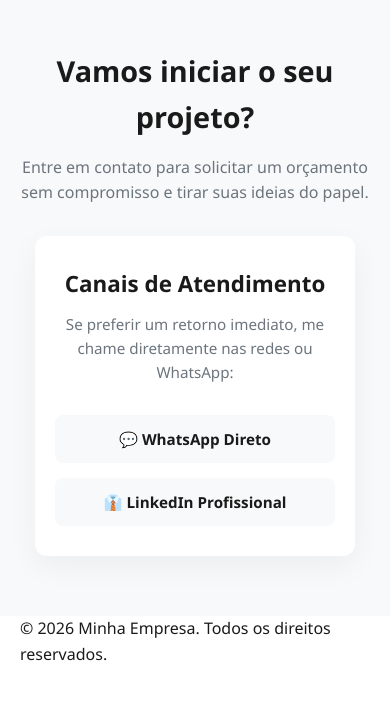
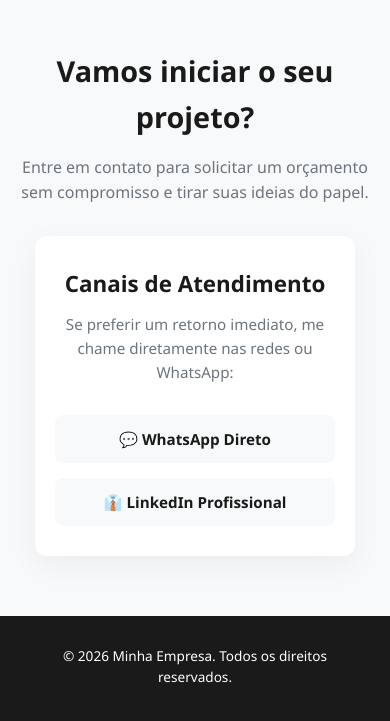
Before and after one commit to ingrid1322/meu-site-institucional, a website: page index.html in a window 390 px wide. Shown: the part 3385-4106 px from the top of the page. Before the commit the page ends 4053 px from the top, so only its background shows below. Drawn offline with Linux system fonts and the light colour scheme.

Commit message:
fix: ajuste de espacamento e alinhamento do rodape no celular

```diff
--- a/css/style.css
+++ b/css/style.css
@@ -385,6 +385,19 @@ body {
     font-weight: 500;
 }
 
+.footer {
+    width: 100%;
+    padding: 30px 0;
+    background-color: var(--dark-color);
+    color: var(--white);
+    text-align: center;
+}
+
+.footer p {
+    font-size: 0.9rem;
+    margin: 0;
+    padding: 0 20px;
+}
 
 
 @media (max-width: 768px) {
@@ -482,4 +495,14 @@ body {
         grid-template-columns: 1fr;
         gap: 25px;
     }
+
+    .footer {
+        padding-top: 30px;
+        padding-bottom: 100px;
+    }
+
+    .footer p {
+        font-size: 0.85rem;
+        line-height: 1.5;
+    }
 }
```
